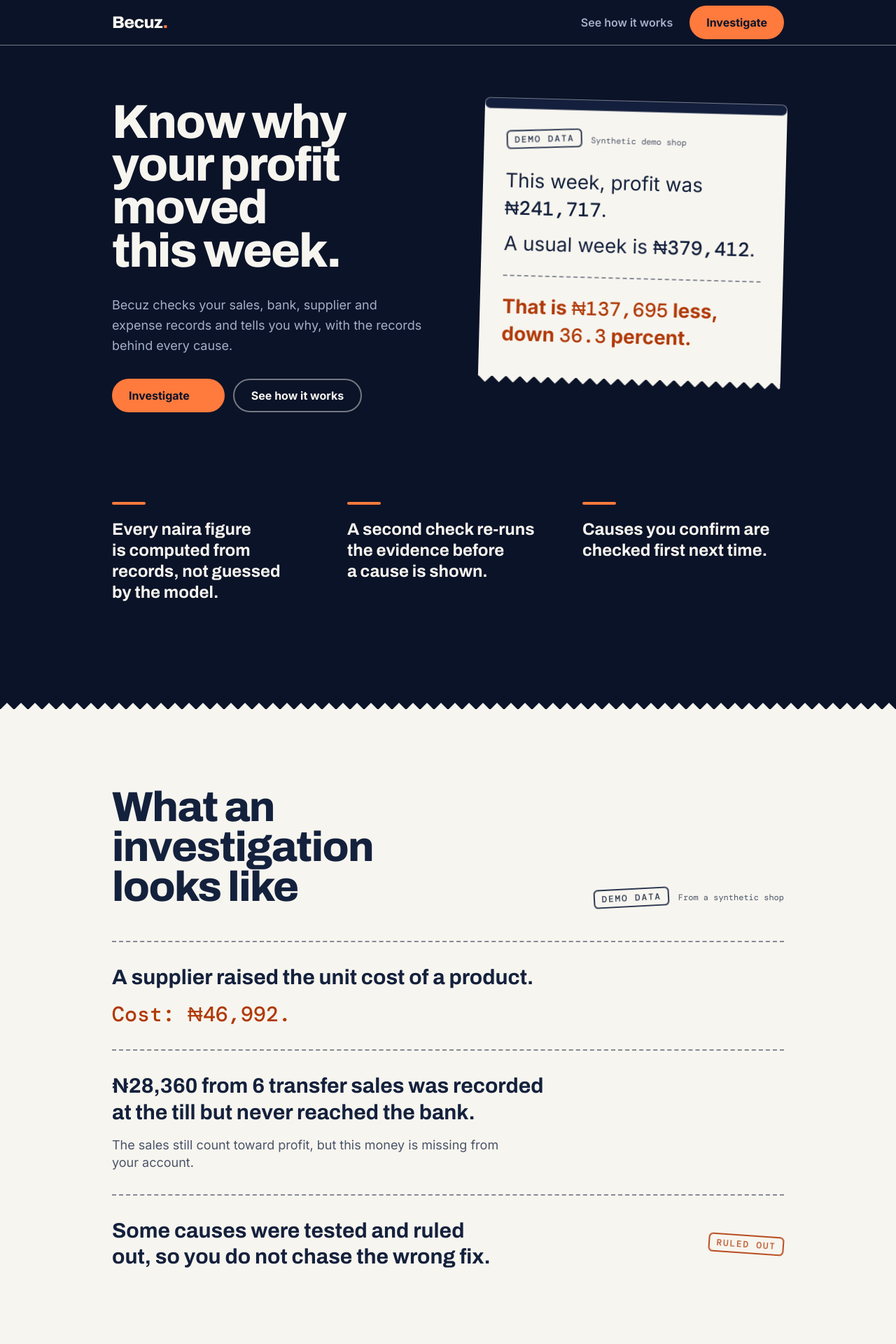
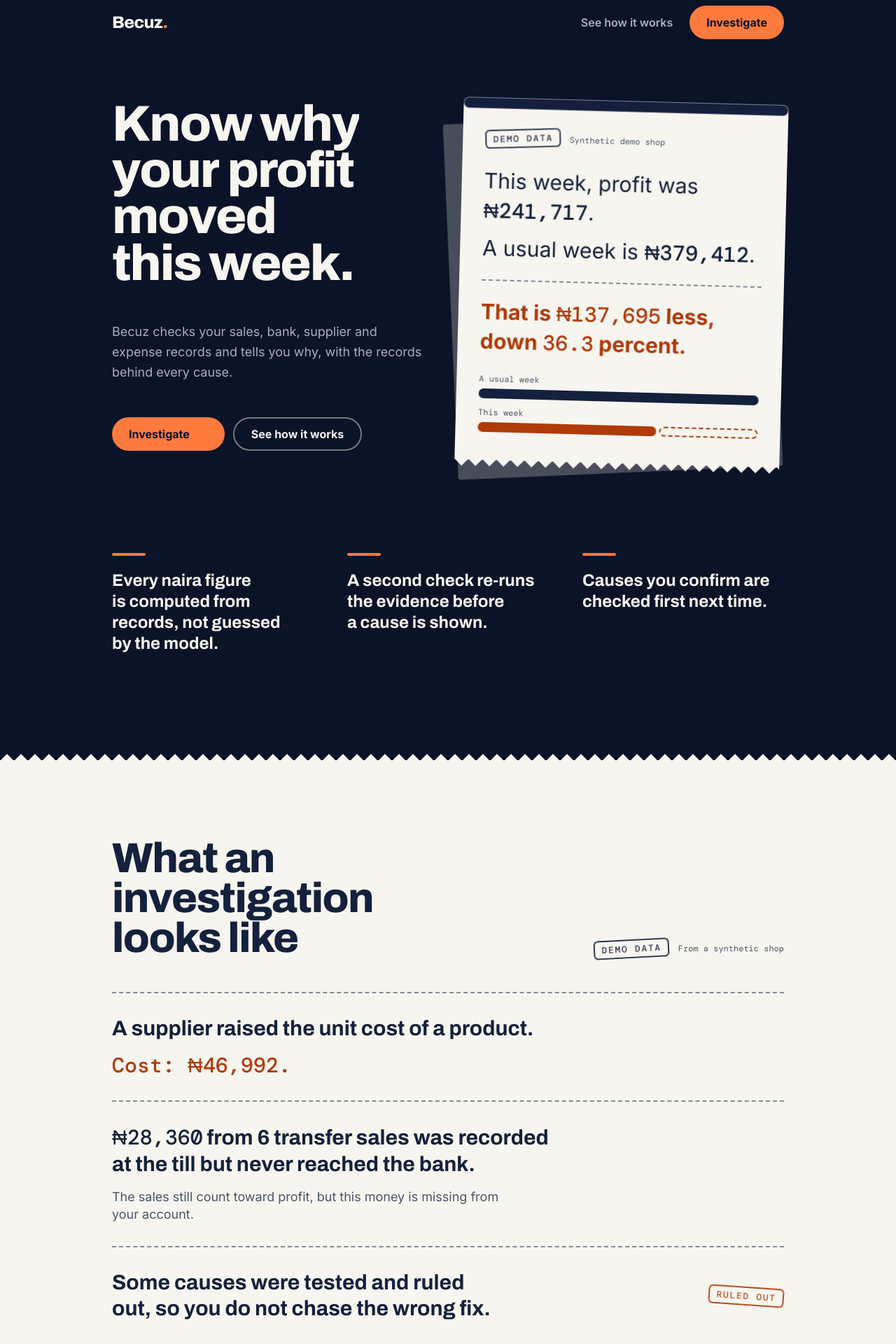
Before and after one commit to adr1en360/Becuz, a Next.js app in the folder web/: page / in a window 1280 px wide. Shown: the top 1920 px of the page at 70% size. Built offline with nearby package versions, Linux system fonts and the light colour scheme; some icons are missing.

Commit message:
landing: richer hero, scroll effects, spring tilt, press feedback and gentler reduced motion

```diff
--- a/web/src/app/globals.css
+++ b/web/src/app/globals.css
@@ -12,6 +12,7 @@
   --color-accent: #b03a09;
   --color-muted: #4a5468;
   --color-rule: rgb(20 33 61 / 0.2);
+  --ease-out: cubic-bezier(0.23, 1, 0.32, 1);
   --font-sans: var(--font-inter), ui-sans-serif, system-ui, sans-serif;
   --font-display: var(--font-archivo), var(--font-inter), ui-sans-serif, sans-serif;
   --font-mono: var(--font-dm-mono), ui-monospace, "SFMono-Regular", monospace;
@@ -179,9 +180,121 @@
   font-variant-numeric: tabular-nums;
 }
 
+.mask {
+  display: inline-block;
+  overflow: hidden;
+  padding-bottom: 0.14em;
+  margin-bottom: -0.14em;
+  vertical-align: top;
+}
+
+.word {
+  display: inline-block;
+  animation: word 500ms var(--ease-out) both;
+  animation-delay: var(--d, 0ms);
+}
+
+@keyframes word {
+  from {
+    transform: translateY(105%);
+  }
+}
+
+.hero-receipt {
+  transform: rotate(1.5deg);
+}
+
+/* Scroll-linked effects use CSS scroll timelines, so no scroll listener runs. Browsers without support show the static page. */
+@supports (animation-timeline: scroll()) {
+  @media (prefers-reduced-motion: no-preference) {
+    .progress {
+      animation: grow linear both;
+      animation-timeline: scroll(root);
+    }
+
+    .hero-title {
+      animation: drift linear both;
+      animation-timeline: scroll(root);
+      animation-range: 0 90vh;
+    }
+
+    .hero-receipt {
+      animation: recede linear both;
+      animation-timeline: scroll(root);
+      animation-range: 0 100vh;
+    }
+
+    .scrub {
+      transform: scaleX(0);
+      animation: grow linear both;
+      animation-timeline: view();
+      animation-range: entry 30% cover 55%;
+    }
+
+    .numeral {
+      animation: light linear both;
+      animation-timeline: view();
+      animation-range: entry 5% entry 95%;
+    }
+  }
+}
+
+@supports (animation-timeline: scroll()) {
+  @media (prefers-reduced-motion: no-preference) {
+    .landing-header {
+      border-bottom-color: transparent;
+      animation: edge linear both;
+      animation-timeline: scroll(root);
+      animation-range: 0 80px;
+    }
+  }
+}
+
+@keyframes edge {
+  to {
+    border-bottom-color: var(--color-desk-line);
+  }
+}
+
+@keyframes fade {
+  from {
+    opacity: 0;
+  }
+}
+
+@keyframes grow {
+  to {
+    transform: scaleX(1);
+  }
+}
+
+@keyframes drift {
+  to {
+    transform: translateY(-36px);
+    opacity: 0.35;
+  }
+}
+
+@keyframes recede {
+  from {
+    transform: rotate(1.5deg);
+  }
+  to {
+    transform: translateY(-48px) rotate(6deg);
+    opacity: 0.4;
+  }
+}
+
+@keyframes light {
+  from {
+    opacity: 0.2;
+    transform: scale(0.82);
+  }
+}
+
 /* Landing page: a short load sequence, one-shot scroll reveals, and a lift on hover-capable devices. */
 .rise {
-  animation: rise 450ms cubic-bezier(0.16, 1, 0.3, 1) both;
+  animation: rise 450ms var(--ease-out) both;
   animation-delay: var(--d, 0ms);
 }
 
@@ -199,14 +312,14 @@
 
 [data-reveal="shown"] {
   transition:
-    opacity 500ms cubic-bezier(0.16, 1, 0.3, 1),
-    transform 500ms cubic-bezier(0.16, 1, 0.3, 1);
+    opacity 500ms var(--ease-out),
+    transform 500ms var(--ease-out);
   transition-delay: var(--d, 0ms);
 }
 
 .lift {
   transition:
-    transform 250ms cubic-bezier(0.16, 1, 0.3, 1),
+    transform 250ms var(--ease-out),
     border-color 250ms;
 }
 
@@ -218,14 +331,18 @@
 }
 
 @media (prefers-reduced-motion: reduce) {
-  .rise {
-    animation: none;
+  .rise,
+  .word {
+    animation: fade 250ms ease both;
+    animation-delay: var(--d, 0ms);
   }
 
-  [data-reveal] {
-    opacity: 1;
+  [data-reveal="hidden"] {
     transform: none;
-    transition: none;
+  }
+
+  [data-reveal="shown"] {
+    transition: opacity 250ms ease;
   }
 
   .lift {
--- a/web/src/components/landing/buttons.tsx
+++ b/web/src/components/landing/buttons.tsx
@@ -1,5 +1,5 @@
 const base =
-  "inline-flex h-12 items-center justify-center gap-2 rounded-full px-6 text-base font-bold transition-[background-color,color,transform] duration-200 hover:-translate-y-0.5 motion-reduce:transition-none motion-reduce:hover:translate-y-0";
+  "inline-flex h-12 items-center justify-center gap-2 rounded-full px-6 text-base font-bold transition-[background-color,color,transform] duration-150 ease-[cubic-bezier(0.23,1,0.32,1)] hover:-translate-y-0.5 active:translate-y-0 active:scale-[0.97] motion-reduce:transition-none motion-reduce:hover:translate-y-0 motion-reduce:active:scale-100";
 
 export const primaryButton = `${base} bg-flare text-desk hover:bg-paper`;
 export const secondaryButton = `${base} border-2 border-desk-line text-paper hover:border-paper hover:bg-paper hover:text-desk`;
--- a/web/src/components/landing/example-investigation.tsx
+++ b/web/src/components/landing/example-investigation.tsx
@@ -1,4 +1,5 @@
 import { Stamp } from "@/components/stamp";
+import { Figure } from "./figure";
 import { Reveal } from "./reveal";
 
 export function ExampleInvestigation() {
@@ -19,17 +20,17 @@ export function ExampleInvestigation() {
           <h3 className="max-w-2xl text-balance font-display text-2xl font-bold leading-tight [font-stretch:110%] sm:text-3xl">
             A supplier raised the unit cost of a product.
           </h3>
-          <p className="num mt-4 font-mono text-2xl font-medium text-accent sm:text-3xl">Cost: ₦46,992.</p>
+          <p className="num mt-4 font-mono text-2xl font-medium text-accent sm:text-3xl">Cost: <Figure value={46992} kind="naira" />.</p>
         </Reveal>
-        <Reveal as="li" delay={90} className="cut-line py-8">
+        <Reveal as="li" delay={70} className="cut-line py-8">
           <h3 className="max-w-3xl text-balance font-display text-2xl font-bold leading-tight [font-stretch:110%] sm:text-3xl">
-            ₦28,360 from 6 transfer sales was recorded at the till but never reached the bank.
+            <Figure value={28360} kind="naira" /> from 6 transfer sales was recorded at the till but never reached the bank.
           </h3>
           <p className="mt-4 max-w-xl text-lg leading-snug text-muted">
             The sales still count toward profit, but this money is missing from your account.
           </p>
         </Reveal>
-        <Reveal as="li" delay={180} className="cut-line flex flex-wrap items-center justify-between gap-4 py-8">
+        <Reveal as="li" delay={140} className="cut-line flex flex-wrap items-center justify-between gap-4 py-8">
           <h3 className="max-w-2xl text-balance font-display text-2xl font-bold leading-tight [font-stretch:110%] sm:text-3xl">
             Some causes were tested and ruled out, so you do not chase the wrong fix.
           </h3>
--- a/web/src/components/landing/figure.tsx
+++ b/web/src/components/landing/figure.tsx
@@ -2,19 +2,21 @@
 
 import { CountUp } from "@/components/count-up";
 import { formatNaira } from "@/lib/format";
+import { useSeen } from "@/lib/use-seen";
 
 const formats = { naira: formatNaira, percent: (n: number) => n.toFixed(1) };
 
-// The final value is laid out invisibly so the count-up never changes the width of the line.
+// Counts up once, when scrolled into view. The final value is laid out invisibly so the line never changes width.
 export function Figure({ value, kind }: { value: number; kind: keyof typeof formats }) {
   const format = formats[kind];
+  const [ref, seen] = useSeen<HTMLSpanElement>();
   return (
-    <span className="num relative inline-block font-mono font-medium">
+    <span ref={ref} className="num relative inline-block font-mono font-medium">
       <span aria-hidden className="invisible">
         {format(value)}
       </span>
       <span className="absolute left-0 top-0">
-        <CountUp value={value} format={format} duration={900} />
+        {seen ? <CountUp value={value} format={format} duration={900} /> : <span className="sr-only">{format(value)}</span>}
       </span>
     </span>
   );
--- /dev/null
+++ b/web/src/components/landing/hero-bars.tsx
@@ -0,0 +1,36 @@
+"use client";
+
+import { useSeen } from "@/lib/use-seen";
+
+// A picture of the two weeks, drawn from the same two figures as the sentence above it. No new numbers.
+const usual = 379412;
+const thisWeek = 241717;
+const share = (thisWeek / usual) * 100;
+
+export function HeroBars() {
+  const [ref, seen] = useSeen<HTMLDivElement>();
+  return (
+    <div ref={ref} aria-hidden className="mt-6 flex flex-col gap-3 font-mono text-xs text-muted">
+      <div>
+        <p>A usual week</p>
+        <div className="mt-1.5 h-3.5 rounded-full bg-ink/15">
+          <div data-seen={seen} style={{ transitionDelay: "450ms" }} className="draw h-full w-full rounded-full bg-ink" />
+        </div>
+      </div>
+      <div>
+        <p>This week</p>
+        <div className="mt-1.5 flex h-3.5 gap-1">
+          <div
+            data-seen={seen}
+            style={{ width: `${share}%`, transitionDelay: "600ms" }}
+            className="draw h-full rounded-full bg-accent"
+          />
+          <div
+            data-seen={seen}
+            className="h-full flex-1 rounded-full border-2 border-dashed border-accent opacity-0 transition-opacity delay-[1300ms] duration-500 data-[seen=true]:opacity-100 motion-reduce:opacity-100 motion-reduce:transition-none"
+          />
+        </div>
+      </div>
+    </div>
+  );
+}
--- a/web/src/components/landing/hero.tsx
+++ b/web/src/components/landing/hero.tsx
@@ -3,32 +3,46 @@ import { ArrowRightIcon } from "@solar-icons/react/outline";
 import { Stamp } from "@/components/stamp";
 import { primaryButton, secondaryButton } from "./buttons";
 import { Figure } from "./figure";
+import { HeroBars } from "./hero-bars";
+import { Tilt } from "./tilt";
 
 const delay = (ms: number) => ({ "--d": `${ms}ms` }) as React.CSSProperties;
+const words = ["Know", "why", "your", "profit", "moved", "this", "week."];
 
 export function Hero() {
   return (
     <section aria-labelledby="hero" className="mx-auto w-full max-w-5xl px-4 pb-20 pt-28 sm:px-8 lg:pb-32 lg:pt-36">
-      <div className="grid gap-8 lg:grid-cols-[minmax(0,1fr)_minmax(0,27rem)] lg:gap-x-14 lg:gap-y-8">
+      <div className="grid gap-8 lg:grid-cols-[minmax(0,1fr)_minmax(0,29rem)] lg:gap-x-12 lg:gap-y-8">
+        <div className="hero-title lg:col-start-1 lg:row-start-1">
           <h1
             id="hero"
-          style={delay(0)}
-          className="rise text-balance font-display text-[3rem] font-extrabold leading-[0.9] tracking-[-0.03em] [font-stretch:125%] sm:text-7xl lg:col-start-1 lg:row-start-1 lg:text-[4.25rem]"
+            className="text-balance font-display text-[3rem] font-extrabold leading-[0.92] tracking-[-0.03em] [font-stretch:120%] sm:text-7xl lg:text-[4.5rem] lg:[font-stretch:112%]"
           >
-          Know why your profit moved this week.
+            {words.map((word, i) => (
+              <span key={word}>
+                <span className="mask">
+                  <span className="word" style={delay(i * 55)}>
+                    {word}
+                  </span>
+                </span>{" "}
+              </span>
+            ))}
           </h1>
+        </div>
 
-        <div className="mx-auto w-full max-w-[27rem] lg:col-start-2 lg:row-span-3 lg:row-start-1 lg:mx-0 lg:self-start lg:rotate-[1.5deg]">
+        <div className="hero-receipt mx-auto w-full max-w-[29rem] lg:col-start-2 lg:row-span-3 lg:row-start-1 lg:mx-0 lg:self-start">
+          <Tilt className="relative">
+            <div
+              aria-hidden
+              className="absolute inset-x-3 top-6 bottom-[-14px] -rotate-[4deg] rounded-sm bg-paper/25 lg:-left-3"
+            />
             <div aria-hidden className="relative z-10 h-4 rounded-full border border-desk-line bg-desk-2" />
-          <div
-            style={delay(150)}
-            className="receipt slot paper print-fast relative -mt-2 px-6 pb-10 pt-9 sm:px-8"
-          >
+            <div style={delay(150)} className="receipt slot paper print-fast relative -mt-2 px-6 pb-10 pt-9 sm:px-8">
               <div className="flex flex-wrap items-center gap-3">
                 <Stamp label="Demo data" rotate={-3} />
                 <p className="font-mono text-xs text-muted">Synthetic demo shop</p>
               </div>
-            <p className="mt-7 text-2xl leading-snug sm:text-[1.75rem]">
+              <p className="mt-7 text-2xl leading-snug sm:text-[1.9rem]">
                 <span className="block">
                   This week, profit was{" "}
                   <span className="whitespace-nowrap">
@@ -48,7 +62,9 @@ export function Hero() {
                   </span>
                 </span>
               </p>
+              <HeroBars />
             </div>
+          </Tilt>
         </div>
 
         <p style={delay(150)} className="rise max-w-md text-lg leading-relaxed text-desk-muted lg:col-start-1 lg:row-start-2">
--- a/web/src/components/landing/landing-header.tsx
+++ b/web/src/components/landing/landing-header.tsx
@@ -3,7 +3,8 @@ import { primaryButton } from "./buttons";
 
 export function LandingHeader() {
   return (
-    <header className="fixed inset-x-0 top-0 z-40 border-b border-desk-line bg-desk">
+    <header className="landing-header fixed inset-x-0 top-0 z-40 border-b border-desk-line bg-desk">
+      <div aria-hidden className="progress absolute inset-x-0 -bottom-px h-[3px] origin-left scale-x-0 bg-flare" />
       <div className="mx-auto flex h-16 w-full max-w-5xl items-center justify-between gap-3 px-4 sm:px-8">
         <Link href="/" aria-label="Becuz home" className="font-display text-2xl font-extrabold tracking-tight [font-stretch:125%]">
           Becuz<span className="text-flare">.</span>
--- a/web/src/components/landing/limits.tsx
+++ b/web/src/components/landing/limits.tsx
@@ -13,7 +13,7 @@ export function Limits() {
           "It does not guess a cause without records. If the records do not support it, it says so.",
           "It does not move money or file anything for you. It recommends the next action and you decide.",
         ].map((text, i) => (
-          <Reveal key={text} as="li" delay={i * 90} className="rounded-2xl border-2 border-dashed border-desk-line p-6 sm:p-8">
+          <Reveal key={text} as="li" delay={i * 70} className="rounded-2xl border-2 border-dashed border-desk-line p-6 sm:p-8">
             <p className="text-balance text-xl leading-snug sm:text-2xl">{text}</p>
           </Reveal>
         ))}
--- a/web/src/components/landing/proof-points.tsx
+++ b/web/src/components/landing/proof-points.tsx
@@ -11,7 +11,7 @@ export function ProofPoints() {
     <section aria-label="What you can rely on" className="mx-auto w-full max-w-5xl px-4 pb-24 sm:px-8 lg:pb-32">
       <ul className="grid gap-10 lg:grid-cols-3 lg:gap-12">
         {points.map((text, i) => (
-          <Reveal key={i} as="li" delay={i * 90}>
+          <Reveal key={i} as="li" delay={i * 70}>
             <span aria-hidden className="block h-1 w-12 rounded-full bg-flare" />
             <p className="mt-5 text-balance font-display text-2xl font-bold leading-tight [font-stretch:105%]">{text}</p>
           </Reveal>
--- /dev/null
+++ b/web/src/components/landing/tilt.tsx
@@ -0,0 +1,61 @@
+"use client";
+
+import { useEffect, useRef, type ReactNode } from "react";
+
+const STIFFNESS = 170;
+const DAMPING = 22;
+
+// Leans toward the pointer on a spring, so it carries momentum and settles instead of snapping.
+// Mouse only, and off when the visitor prefers reduced motion.
+export function Tilt({ children, className }: { children: ReactNode; className?: string }) {
+  const ref = useRef<HTMLDivElement>(null);
+  const s = useRef({ x: 0, y: 0, vx: 0, vy: 0, tx: 0, ty: 0, raf: 0, last: 0 });
+
+  useEffect(() => {
+    const state = s.current;
+    return () => cancelAnimationFrame(state.raf);
+  }, []);
+
+  function step(now: number) {
+    const el = ref.current;
+    const state = s.current;
+    if (!el) return;
+    const dt = Math.min(0.032, (now - state.last) / 1000 || 0.016);
+    state.last = now;
+    state.vx += ((state.tx - state.x) * STIFFNESS - state.vx * DAMPING) * dt;
+    state.vy += ((state.ty - state.y) * STIFFNESS - state.vy * DAMPING) * dt;
+    state.x += state.vx * dt;
+    state.y += state.vy * dt;
+    el.style.transform = `perspective(1000px) rotateX(${state.y.toFixed(2)}deg) rotateY(${state.x.toFixed(2)}deg)`;
+    const settled = Math.abs(state.vx) + Math.abs(state.vy) + Math.abs(state.tx - state.x) + Math.abs(state.ty - state.y) < 0.02;
+    if (settled) {
+      el.style.transform = "";
+      state.raf = 0;
+    } else {
+      state.raf = requestAnimationFrame(step);
+    }
+  }
+
+  function aim(x: number, y: number) {
+    const state = s.current;
+    state.tx = x;
+    state.ty = y;
+    if (!state.raf) {
+      state.last = performance.now();
+      state.raf = requestAnimationFrame(step);
+    }
+  }
+
+  function move(e: React.PointerEvent<HTMLDivElement>) {
+    const el = ref.current;
+    if (!el || e.pointerType !== "mouse" || window.matchMedia("(prefers-reduced-motion: reduce)").matches) return;
+    const box = el.getBoundingClientRect();
+    aim(((e.clientX - box.left) / box.width - 0.5) * 8, -((e.clientY - box.top) / box.height - 0.5) * 6);
+  }
+
+  return (
+    <div ref={ref} onPointerMove={move} onPointerLeave={() => aim(0, 0)} className={`will-change-transform ${className ?? ""}`}>
+      {children}
+    </div>
+  );
+}
```
Also changed, not shown: web/src/components/landing/how-it-works.tsx (+6 -3 lines), web/src/components/landing/reveal.tsx (+3 -4 lines). Lines whose indentation alone changed are shown as unchanged.
